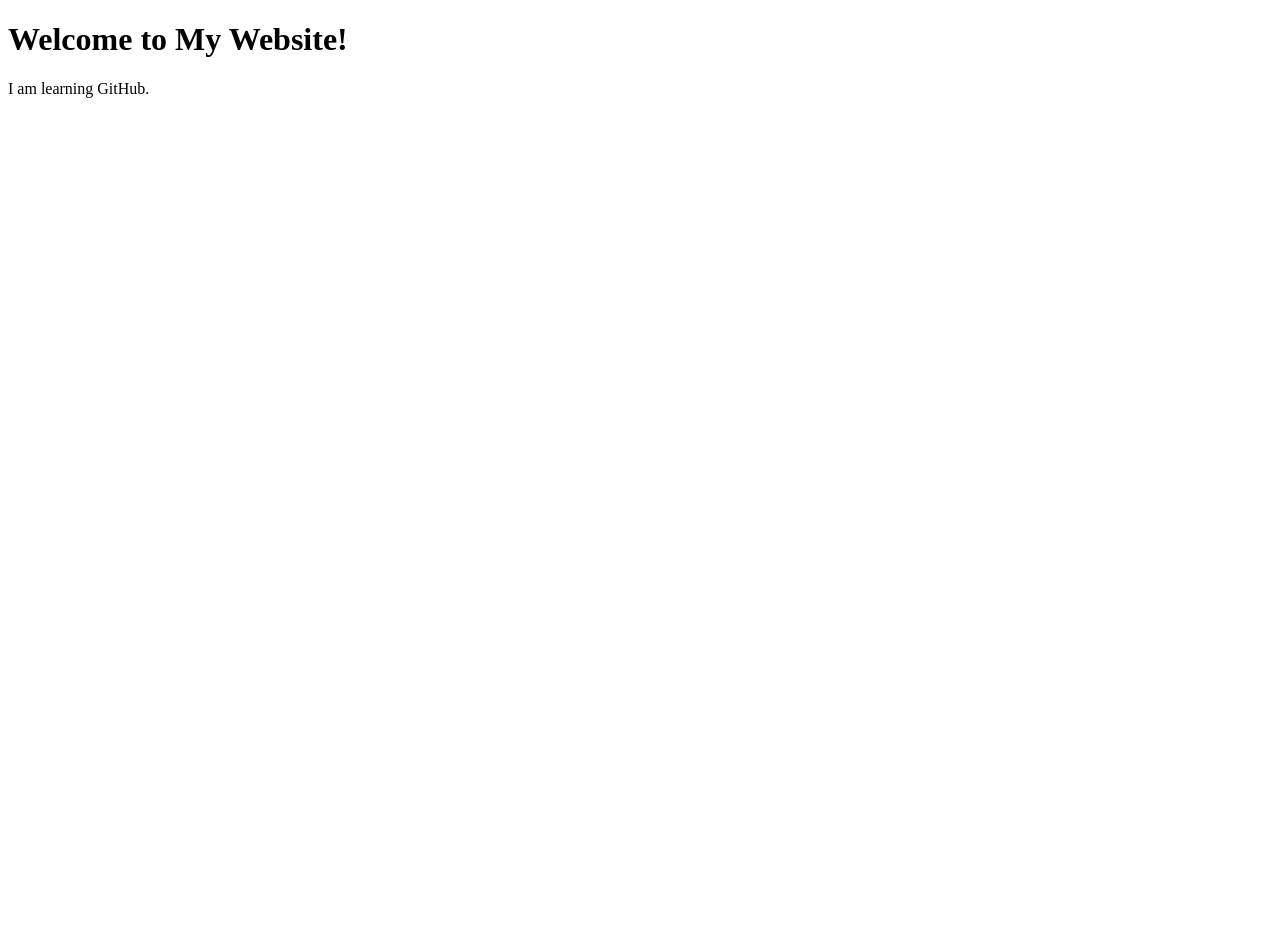
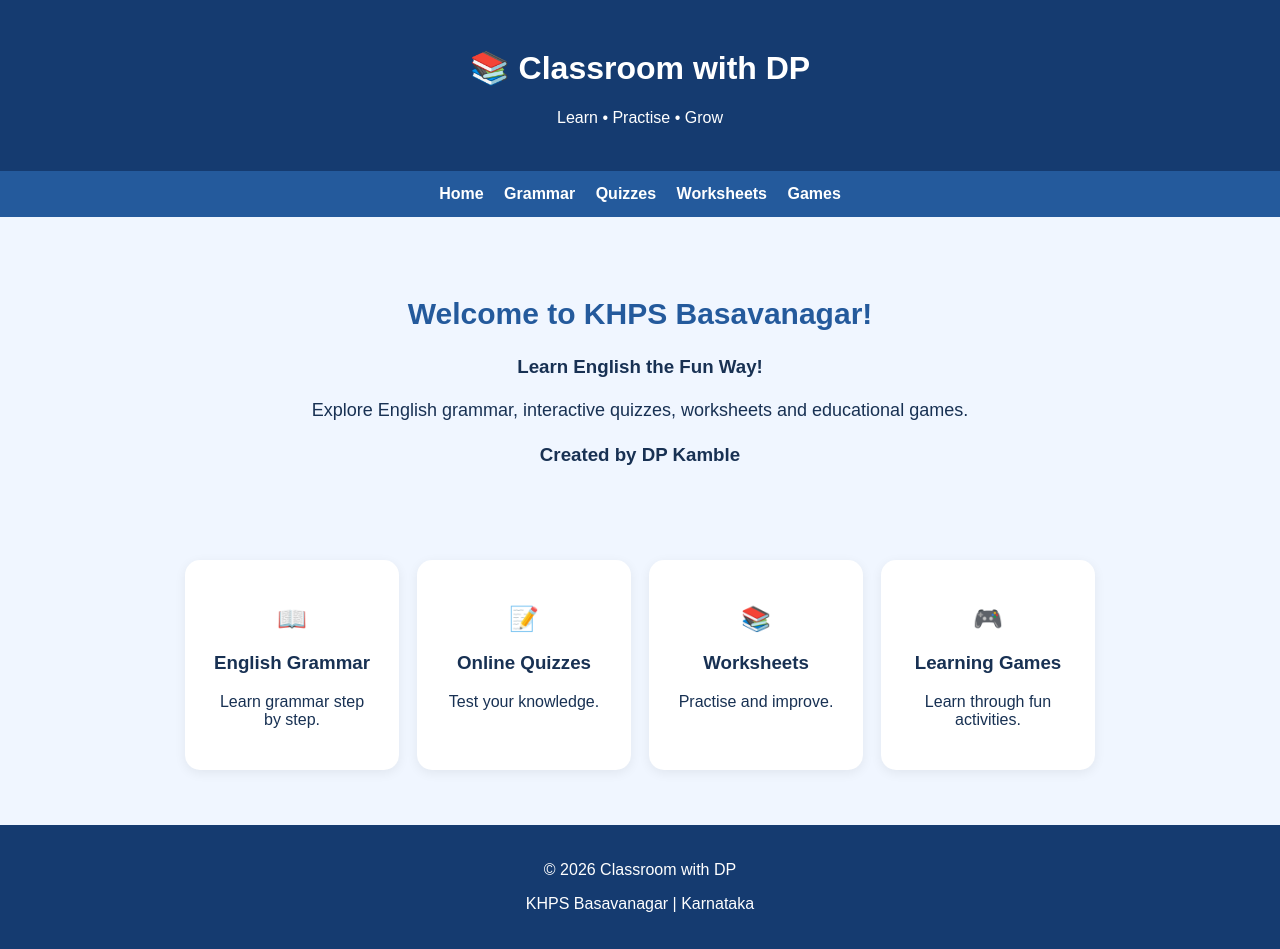
Before and after one commit to imdpkamble07-maker/my-first-project, a plain HTML site: page index.html in a window 1280 px wide. Before the commit the page ends 800 px from the top, so only its background shows below. Drawn offline with Linux system fonts and the light colour scheme.

Commit message:
Revamp index.html with new layout and styles

```diff
--- a/index.html
+++ b/index.html
@@ -1,10 +1,124 @@
+
 <!DOCTYPE html>
-<html>
+<html lang="en">
 <head>
-    <title>My First Website</title>
+<meta charset="UTF-8">
+<meta name="viewport" content="width=device-width, initial-scale=1.0">
+<title>Classroom with DP</title>
+<style>
+* { box-sizing: border-box; }
+body {
+  margin: 0;
+  font-family: Arial, sans-serif;
+  background: #f0f6ff;
+  color: #183153;
+}
+header {
+  background: #153b70;
+  color: white;
+  text-align: center;
+  padding: 28px 15px;
+}
+nav {
+  background: #245a9c;
+  padding: 14px;
+  text-align: center;
+}
+nav a {
+  color: white;
+  text-decoration: none;
+  margin: 8px;
+  font-weight: bold;
+}
+.hero {
+  text-align: center;
+  padding: 55px 15px;
+}
+.hero h2 { color: #245a9c; font-size: 30px; }
+.hero p { font-size: 18px; line-height: 1.6; }
+.container {
+  max-width: 950px;
+  margin: auto;
+  padding: 20px;
+}
+.cards {
+  display: grid;
+  grid-template-columns: repeat(auto-fit,minmax(200px,1fr));
+  gap: 18px;
+}
+.card {
+  background: white;
+  padding: 25px;
+  border-radius: 15px;
+  text-align: center;
+  box-shadow: 0 3px 12px #0001;
+}
+.card a {
+  color: #245a9c;
+  text-decoration: none;
+  font-weight: bold;
+}
+footer {
+  background: #153b70;
+  color: white;
+  text-align: center;
+  padding: 20px;
+  margin-top: 35px;
+}
+</style>
 </head>
 <body>
-    <h1>Welcome to My Website!</h1>
-    <p>I am learning GitHub.</p>
+
+<header>
+  <h1>📚 Classroom with DP</h1>
+  <p>Learn • Practise • Grow</p>
+</header>
+
+<nav>
+  <a href="#home">Home</a>
+  <a href="#grammar">Grammar</a>
+  <a href="#quizzes">Quizzes</a>
+  <a href="#worksheets">Worksheets</a>
+  <a href="#games">Games</a>
+</nav>
+
+<section class="hero" id="home">
+  <h2>Welcome to KHPS Basavanagar!</h2>
+  <h3>Learn English the Fun Way!</h3>
+  <p>Explore English grammar, interactive quizzes,
+  worksheets and educational games.</p>
+  <h3>Created by DP Kamble</h3>
+</section>
+
+<div class="container">
+  <div class="cards">
+    <div class="card" id="grammar">
+      <h2>📖</h2>
+      <h3>English Grammar</h3>
+      <p>Learn grammar step by step.</p>
+    </div>
+    <div class="card" id="quizzes">
+      <h2>📝</h2>
+      <h3>Online Quizzes</h3>
+      <p>Test your knowledge.</p>
+    </div>
+    <div class="card" id="worksheets">
+      <h2>📚</h2>
+      <h3>Worksheets</h3>
+      <p>Practise and improve.</p>
+    </div>
+    <div class="card" id="games">
+      <h2>🎮</h2>
+      <h3>Learning Games</h3>
+      <p>Learn through fun activities.</p>
+    </div>
+  </div>
+</div>
+
+<footer>
+  <p>© 2026 Classroom with DP</p>
+  <p>KHPS Basavanagar | Karnataka</p>
+</footer>
+
 </body>
 </html>
```
